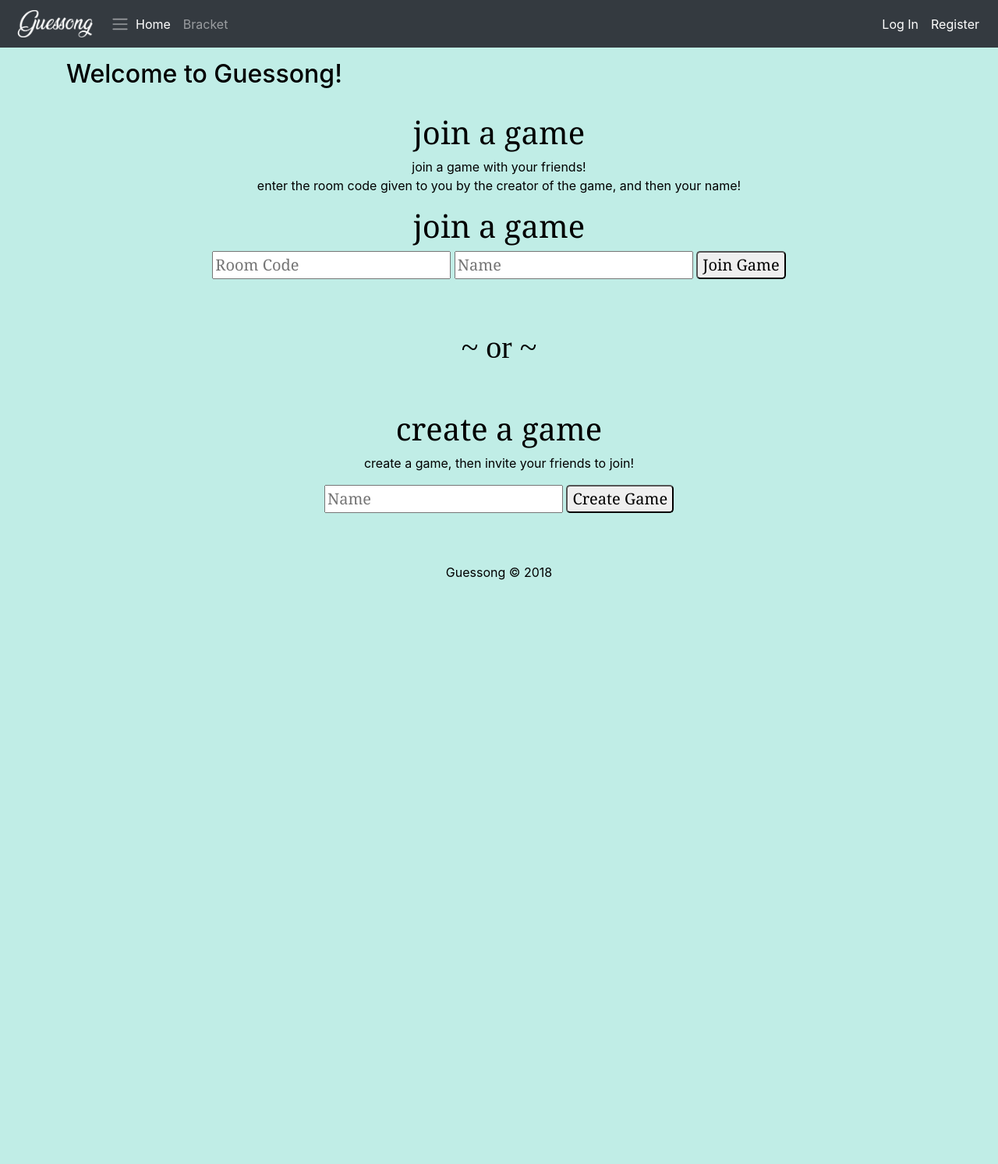
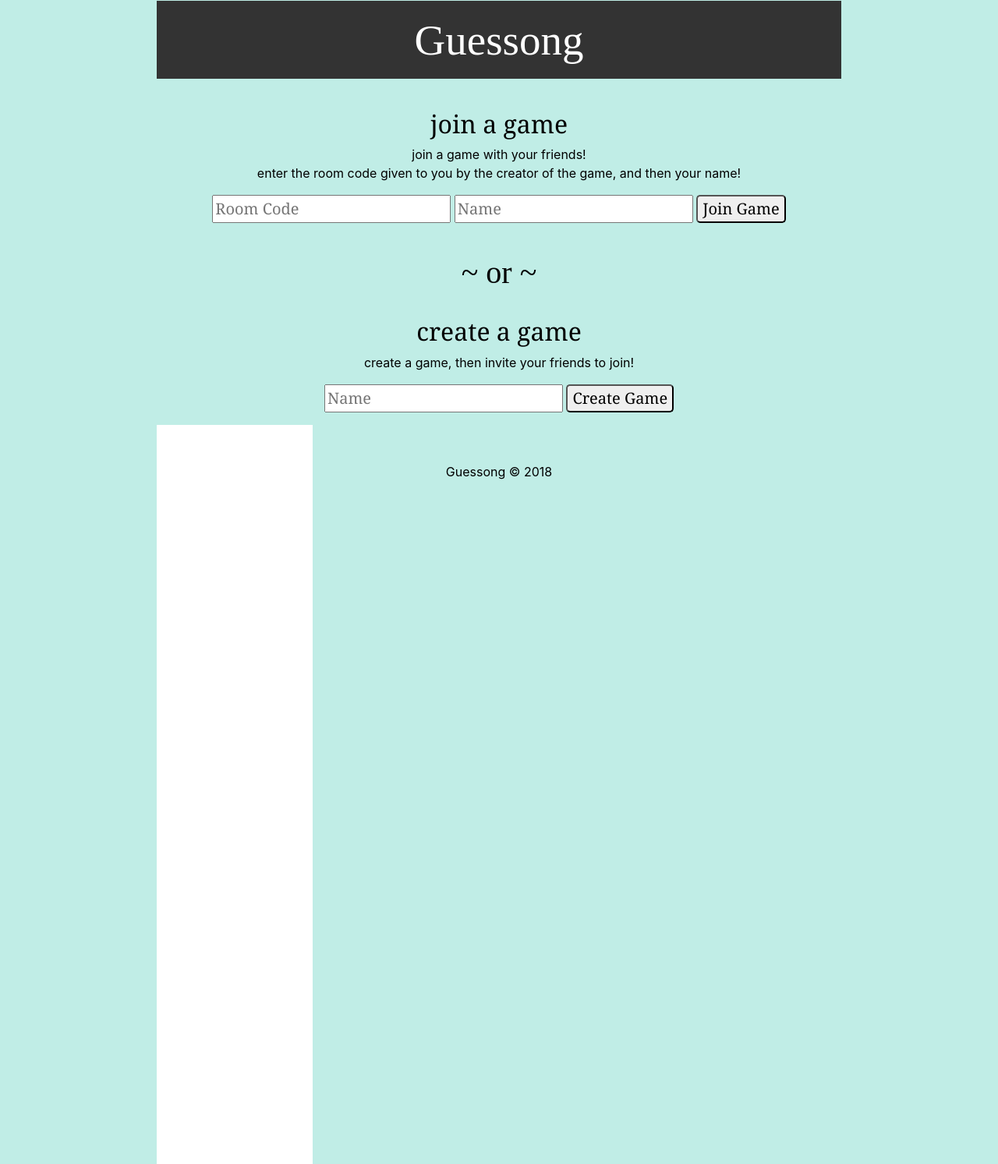
Before and after one commit to DubThink/Guessong, a Flask app: page / in a window 1280 px wide. Shown: the whole page at 78% size. Run offline with Flask 2, Linux system fonts and the light colour scheme; parts of the project's set-up code (start-up, migrations or seed data) failed here and were passed over; some libraries are stand-ins or nearby versions.

Commit message:
index.html updated

```diff
--- a/app/resource/egbert.css
+++ b/app/resource/egbert.css
@@ -1,11 +1,39 @@
 body {
     background-color: #C0EDE6;
     color: #000000;
+    margin-left: 200px;
+    margin-right: 200px;
+    padding: 1px;
+    height: 100%;
 }
 
-#navbar{
-    background-color: #403847;
+a:link {
+    text-decoration: none;
 }
+
+/*  ~~~~~~ NAVBAR ~~~~~~  */
+
+nav{
+    width: 100%;
+    height: 100px;
+    font-family: Ananda;
+    text-align: center;
+    font-size: 55px;
+    background-color: #333;
+    margin: 0 auto;
+}
+
+nav a:hover{
+    color: #ffffff;
+}
+
+nav a{
+    display: block;
+    color: #fff;
+    padding: 10px;
+}
+
+/*  ~~~~~~ JOIN AND CREATE ROOM ~~~~~~  */
 
 .join_div{
     text-align: center;
@@ -15,12 +43,34 @@ body {
     text-align: center;
 }
 
-.logo_base{
-    width: 100px;
-    height: 150px;
-    alignment: bottom;
 
+/*  ~~~~~~ SIDEBARS ~~~~~~  */
+
+.left_sidebar{
+    margin: 0;
+    padding: 0;
+    width: 200px;
+    background-color: #ffffff;
+    position: fixed;
+    height: 100%;
+    overflow: auto;
 }
+
+.right_sidebar{
+    margin: 0;
+    padding: 0;
+    width: 200px;
+    background-color: #ffffff;
+    position: fixed;
+    height: 100%;
+    overflow: auto;
+}
+
+
+
+
+
+
 
 #chat-div{
     text-align: right;
@@ -43,16 +93,22 @@ body {
     margin-right: auto;
 }
 
+
+
+
+
 h3{
     text-transform: lowercase;
     font-family: Georgia;
-    font-size: 40px;
+    font-size: 32px;
+    text-align: center;
 }
 
 h4{
     font-family: Ananda;
     text-align: center;
     font-size: 40px;
+    text-align: center;
 }
 
 input[type="text"]{
@@ -66,9 +122,17 @@ input[type="submit"]{
     border-radius: 5px;
 }
 
+
 .footer_class{
     text-align: center;
     alignment: bottom;
+}
+
+.logo_base{
+    width: 100px;
+    height: 150px;
+    alignment: bottom;
+
 }
 
 /*
--- a/app/templates/base.html
+++ b/app/templates/base.html
@@ -16,11 +16,12 @@
 
 
 {% block navbar %}
-
+    {#
+<!--
     <div id="navbar">
         <nav class="navbar navbar-expand-lg navbar-dark bg-dark">
             <a class="navbar-brand" href="/index"> <img src="../resource/guesssong_WHITE_text.png" height="35" width="110" /> </a>
-            <!-- <button class="navbar-toggler" type="button" data-toggle="collapse" data-target="#navbarSupportedContent" aria-controls="navbarSupportedContent" aria-expanded="false" aria-label="Toggle navigation"> -->
+            <button class="navbar-toggler" type="button" data-toggle="collapse" data-target="#navbarSupportedContent" aria-controls="navbarSupportedContent" aria-expanded="false" aria-label="Toggle navigation">
                 <span class="navbar-toggler-icon"></span>
             </button>
             <div class="collapse navbar-collapse" id="navbarSupportedContent">
@@ -69,6 +70,21 @@
       </div>
         </nav>
     </div>
+    -->
+    #}
+
+    <!--
+<header>
+<img src="../resource/guessong_text.png" height="60" width="120" align="center" class="top_image"/>
+</header>
+
+-->
+<nav>
+    <a href="/index" class="navbar_text"> Guessong </a>
+</nav>
+
+    <!-- make responsive sidebars -->
+
 {% endblock %}
 
 {% block content %}
@@ -92,10 +108,15 @@
 {% endblock %}
 
 
+<div class = "left_sidebar"> </div>
+
+
 <footer>
     </br>
     </br>
     <p class="footer_class"> Guessong © 2018 </p>
 </footer>
 
+<div class = "right_sidebar"> </div>
+
 </html>
--- a/app/templates/index.html
+++ b/app/templates/index.html
@@ -4,7 +4,6 @@
     {% if current_user.is_authenticated %}
     <h1>Hi, {{ current_user.username }}!</h1>
     {% endif %}
-    <h2>Welcome to Guessong!</h2>
 
     {% if error == 'room' %}
         <h4 id="error_header">Room does not exist</h4>
@@ -17,8 +16,6 @@
      <div class="join_div">
         <h3> Join a Game </h3>
         <p class="about"> join a game with your friends! </br>  enter the room code given to you by the creator of the game, and then your name! </p>
-
-        <h3> Join a Game </h3>
         <form id="joining_game" method="POST" action='/join_game'>
             <input type="text" name="room_code" id="room_code" placeholder="Room Code" required>
             <input type="text" name="name" id="joinGame_name" placeholder="Name" required>
@@ -27,9 +24,7 @@
         <p id="createValidation"> </p>
      </div>
     </br>
-    </br>
     <h4> ~ or ~ </h4>
-    </br>
     </br>
     <div class = "create_div">
         <h3> Create a Game </h3>
```
Also changed, not shown: app/resource/guessong_text.png (added).
